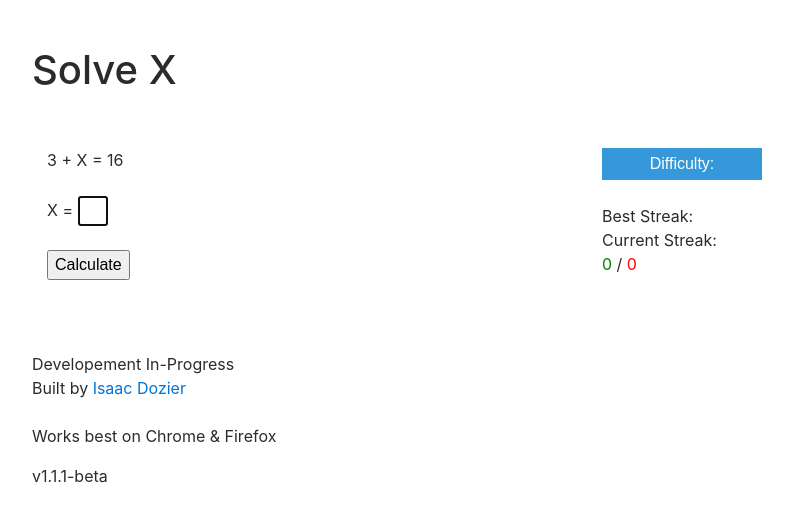
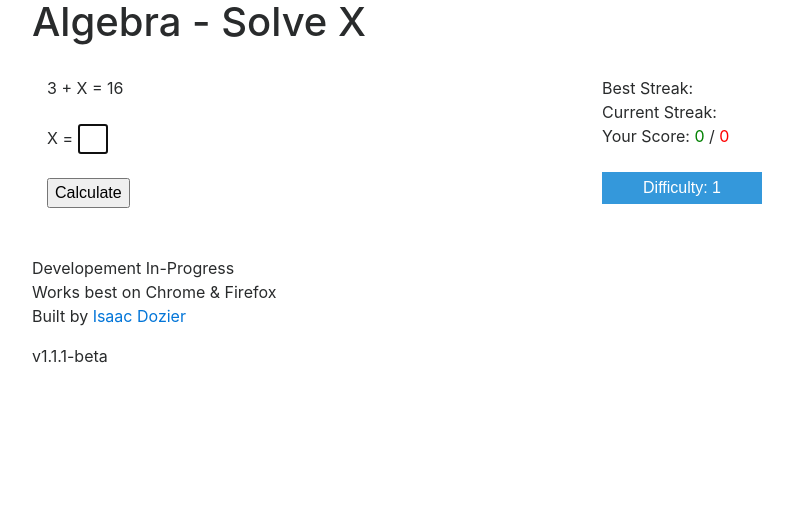
Before and after one commit to isaacdozier/solve-X, a plain HTML site: page index.html in a window 1280 px wide. Shown: the whole page, without its empty margins (53-846 px from the left). Drawn offline with nearby package versions, Linux system fonts and the light colour scheme; a script that the page names is missing.

Commit message:
update title and styles

```diff
--- a/index.html
+++ b/index.html
@@ -6,7 +6,7 @@
 	  <meta charset="utf-8">
 	  <meta http-equiv="X-UA-Compatible" content="IE=edge">
 	 	<meta name="viewport" content="width=device-width, initial-scale=1, shrink-to-fit=no">
-	 	<meta name="description" content="A kids Algebra App" />
+	 	<meta name="description" content="An app for kids to practice solving algebra formulas." />
 		<meta name="author" content="Isaac Dozier">
 		<meta itemprop="name" content="Kids Algebra App">
 		<meta itemprop="image" content="">
@@ -35,16 +35,15 @@
            i.e. document.getElementById() -->
       <div class="row">
         <div class="col">
-          <br /><br />
-          <h1 id="title"></h1>
-          <br /><br />
+          <h1>Algebra - <span id="title"></span></h1>
         </div>
       </div>
 
       <div class="row">
         <div class="col">
+          <br />
           <div class="problem" class="row">
-            <div class="col">
+            <div class="col-lg">
                       <span id ="A"> </span>
                  <span id ="A_sign"> </span>
              <span id="X" class="X"> </span>
@@ -62,52 +61,47 @@
                 <button id="btn" onclick="send()">Calculate</button>
               </span>
             </div>
+            <br />
           </div>
         </div>
 
         <div class="col">
-          <div class="difficulty">
+          <br />
+          Best Streak: <span id="best_streak"></span>
+          <br />
+          Current Streak: <span id="current_streak"></span>
+          <br />
+          Your Score: <span id="score_pass" style="color: green">0</span> / <span id="score_fail" style="color: red">0</span>
+          <br />
+
+          <br />
           <!--<input type="checkbox" id="no=negative" checked> No Negative #'s<br>-->
-          <button onclick="myFunction()" class="dropbtn">Difficulty: <span id="level"></span></button>
+          <button onclick="myFunction()" class="dropbtn">Difficulty: <span id="level">1</span></button>
             <div id="difficulty" class="difficulty-content">
               <button onclick="update_difficulty('0')">Trainee</button>
               <button onclick="update_difficulty('1')">Apprentice</button>
               <button onclick="update_difficulty('2')">Master</button>
             </div>
           </div>
-
           <br />
-          <div>
-            Best Streak: <span id="best_streak"></span>
-            <br />
-            Current Streak: <span id="current_streak"></span>
-            <br />
-            <span id="score_pass" style="color: green">0</span> / <span id="score_fail" style="color: red">0</span>
-          </div>
-        </div>
       </div>
 
-      <br /><br />
+     <br />
+
       <div class="row">
   				<div class="col info">
-  					<p><br />
-  						Developement In-Progress
-  						<br />
-  						Built by <a href="http://isaacdozier.com">Isaac Dozier</a> <br />
-  					   <!--Github <a href="https://github.com/isaacdozier/canvas-animations">repo</a><br />-->
-  					   <br />
-  					   <span class="mini-text">
-  					   Works best on Chrome & Firefox
-  					   </span>
+  					<p>
+  						   Developement In-Progress
+  						 <br />
+  						   Works best on Chrome & Firefox
+  						 <br />
+  						   Built by <a href="http://isaacdozier.com">Isaac Dozier</a> <br />
   					</p>
+
   					<amp-auto-ads type="adsense"
                           data-ad-client="ca-pub-9409668607681174">
             </amp-auto-ads>
-  				</div>
-  			</div>
 
-  			<div class="row">
-  				<div class="col foot">
   					<p>v1.1.1-beta</p>
   				</div>
   			</div>
```
